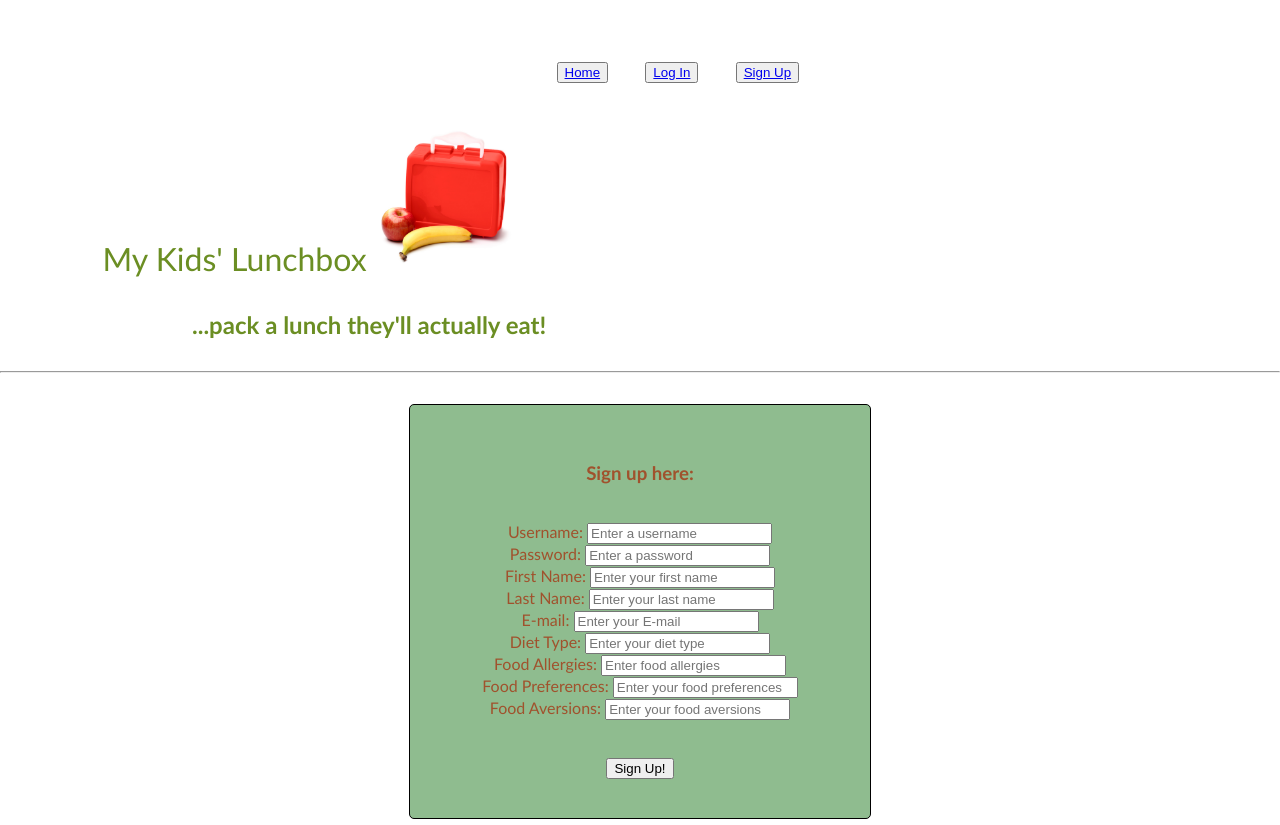
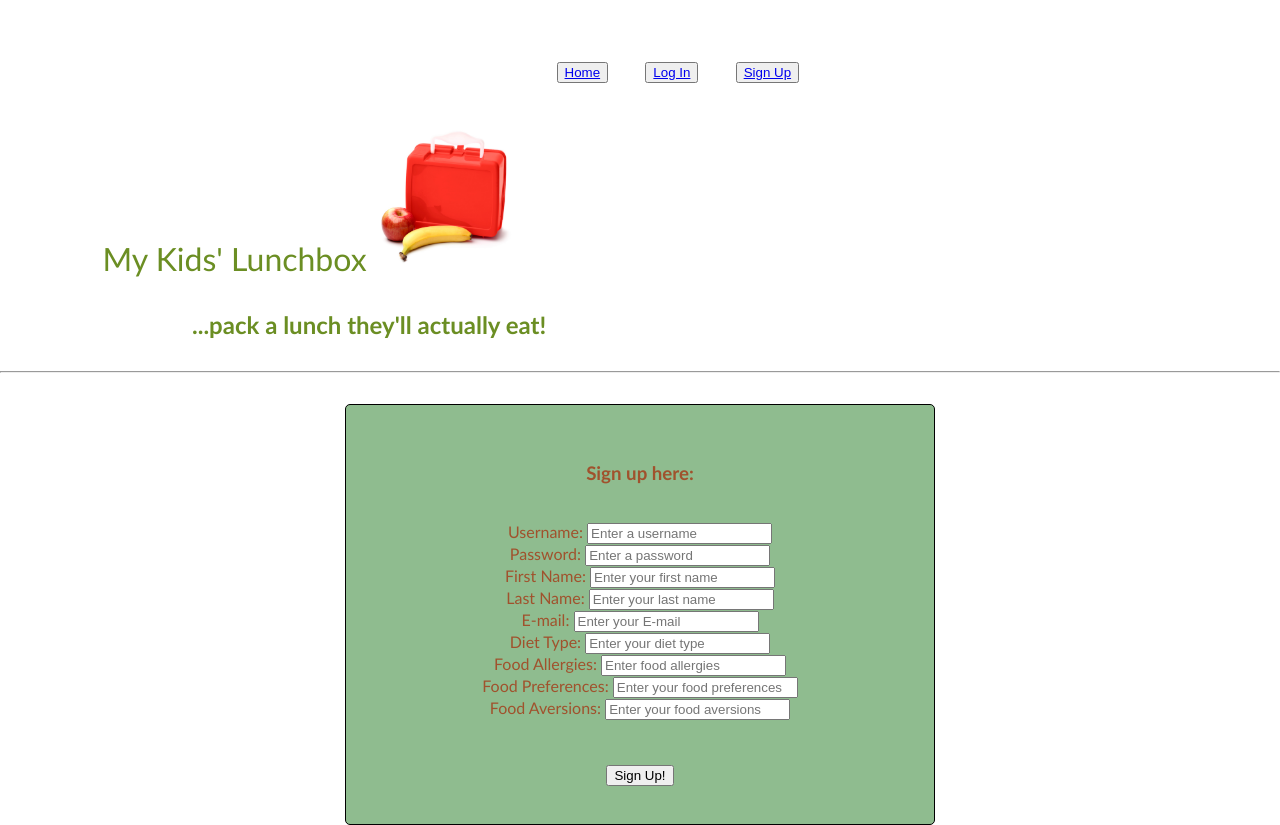
Before and after one commit to DERegan54/Capstone2-frontend, a React (Create React App) app in the folder frontend/: page /register in a window 1280 px wide. Built offline with nearby package versions, Linux system fonts and the light colour scheme; no server answers.

Commit message:
Add files via upload

```diff
--- a/frontend/src/App.css
+++ b/frontend/src/App.css
@@ -98,7 +98,7 @@ img {
     border-radius: 5px;
     padding: 3%;
     margin: auto;
-    width: 30%;
+    width: 40%;
 }
 
 .LunchCard {
@@ -277,7 +277,7 @@ img {
     border-radius: 5px;
     padding: 3%;
     margin: auto;
-    width: 30%;
+    width: 40%;
 }
 
 .SearchForm {
```
